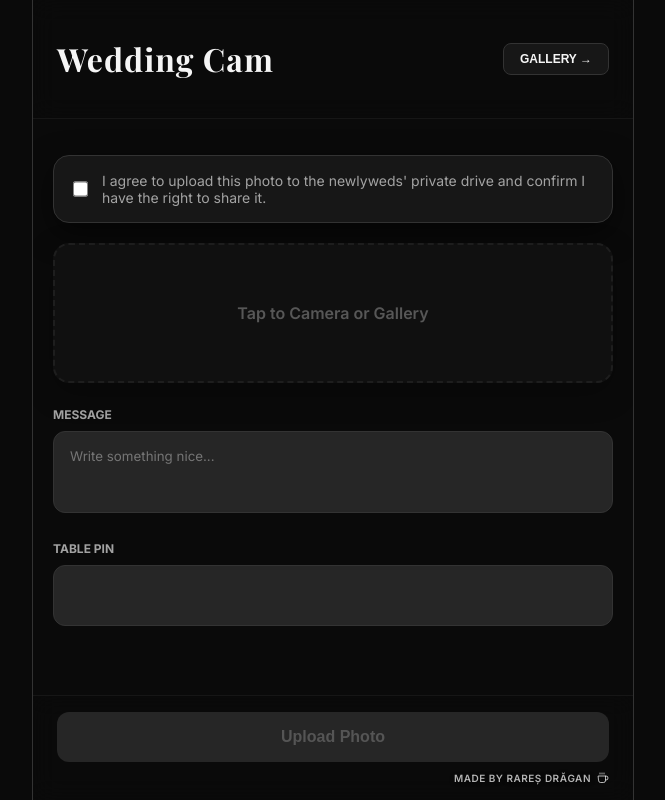
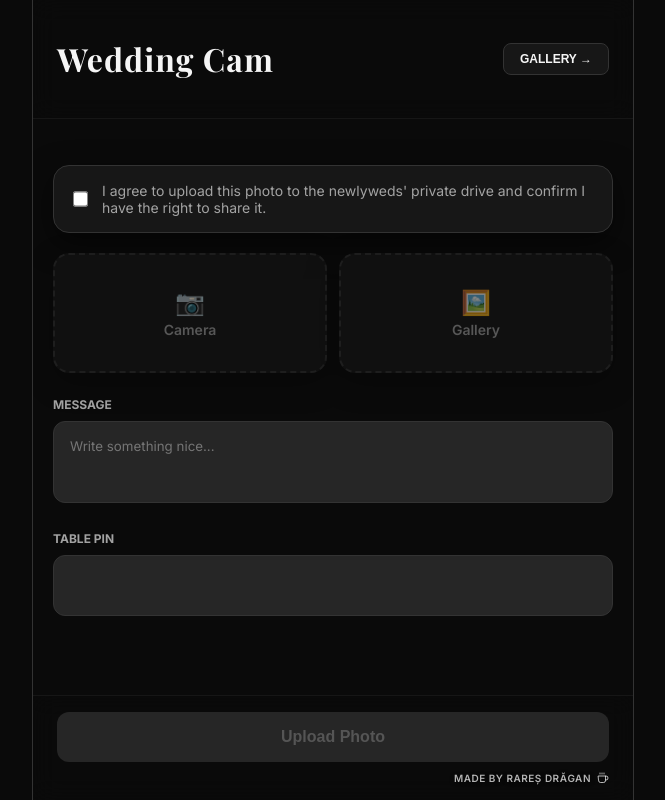
Before and after one commit to BoredSushiRoll/wedding_cam, a Next.js app: page / in a window 1280 px wide. Shown: the whole page, without its empty margins (307-972 px from the left). Built offline with nearby package versions, Linux system fonts and the light colour scheme; a web font is replaced by a local one.

Commit message:
Dual input UI

```diff
--- a/app/page.tsx
+++ b/app/page.tsx
@@ -1,6 +1,6 @@
 "use client"
 
-import { useState } from 'react'
+import { useState, useRef } from 'react'
 import { useRouter } from 'next/navigation'
 
 export default function Home() {
@@ -10,6 +10,11 @@ export default function Home() {
   const [message, setMessage] = useState('')
   const [pin, setPin] = useState('')
   const [hasAgreed, setHasAgreed] = useState(false)
+  const [isUploading, setIsUploading] = useState(false) // The hardware lock
+
+  // Pointers to the hidden file inputs
+  const cameraInputRef = useRef<HTMLInputElement>(null)
+  const galleryInputRef = useRef<HTMLInputElement>(null)
 
   const handleFileChange = (e: React.ChangeEvent<HTMLInputElement>) => {
     if (e.target.files && e.target.files[0]) {
@@ -19,9 +24,15 @@ export default function Home() {
 
   const handleSubmit = async (e: React.FormEvent) => {
     e.preventDefault()
+
+    // Validation checks
     if (!hasAgreed) return alert("You must agree to the terms first.")
     if (!file) return alert("Take a photo or choose one from your gallery.")
     if (pin !== '1209') return alert("Invalid PIN.")
+    if (isUploading) return // Failsafe for rapid double-clicking
+
+    // Lock the UI
+    setIsUploading(true)
 
     const formData = new FormData()
     formData.append('file', file)
@@ -30,10 +41,15 @@ export default function Home() {
 
     try {
       const res = await fetch('/api/upload', { method: 'POST', body: formData })
-      if (res.ok) router.push('/gallery')
-      else alert("Access Denied.")
+      if (res.ok) {
+        router.push('/gallery')
+      } else {
+        alert("Access Denied.")
+        setIsUploading(false) // Only unlock if the server rejects it
+      }
     } catch (err) {
       alert("Network transmission failed.")
+      setIsUploading(false) // Unlock if the network crashes
     }
   }
 
@@ -56,12 +72,55 @@ export default function Home() {
             </span>
           </label>
 
-          <label className="card" style={{ height: '140px', display: 'flex', alignItems: 'center', justifyContent: 'center', border: '2px dashed var(--border-color)', cursor: hasAgreed ? 'pointer' : 'not-allowed', opacity: hasAgreed ? 1 : 0.5 }}>
-            <span style={{ color: 'var(--text-muted)', fontWeight: 600 }}>
-              {file ? file.name : "Tap to Camera or Gallery"}
-            </span>
-            <input type="file" accept="image/*" style={{ display: 'none' }} onChange={handleFileChange} disabled={!hasAgreed}/>
-          </label>
+          {/* DUAL-INPUT UI BLOCK */}
+          <div style={{ display: 'flex', gap: '12px', opacity: hasAgreed ? 1 : 0.5, pointerEvents: hasAgreed ? 'auto' : 'none' }}>
+
+            {/* Camera Trigger */}
+            <div
+              className="card"
+              onClick={() => cameraInputRef.current?.click()}
+              style={{ flex: 1, height: '120px', display: 'flex', flexDirection: 'column', alignItems: 'center', justifyContent: 'center', border: '2px dashed var(--border-color)', cursor: 'pointer', transition: 'border-color 0.2s' }}
+            >
+              <span style={{ fontSize: '24px', marginBottom: '4px' }}>📷</span>
+              <span style={{ color: 'var(--text-muted)', fontWeight: 600, fontSize: '14px' }}>Camera</span>
+            </div>
+
+            {/* Gallery Trigger */}
+            <div
+              className="card"
+              onClick={() => galleryInputRef.current?.click()}
+              style={{ flex: 1, height: '120px', display: 'flex', flexDirection: 'column', alignItems: 'center', justifyContent: 'center', border: '2px dashed var(--border-color)', cursor: 'pointer', transition: 'border-color 0.2s' }}
+            >
+              <span style={{ fontSize: '24px', marginBottom: '4px' }}>🖼️</span>
+              <span style={{ color: 'var(--text-muted)', fontWeight: 600, fontSize: '14px' }}>Gallery</span>
+            </div>
+
+          </div>
+
+          {/* Filename Readout */}
+          {file && (
+            <div style={{ textAlign: 'center', color: 'var(--accent-green)', fontSize: '13px', fontWeight: 'bold' }}>
+              Selected: {file.name}
+            </div>
+          )}
+
+          {/* HIDDEN HARDWARE INPUTS */}
+          <input
+            type="file"
+            accept="image/*"
+            capture="environment" // iOS/Android OS Camera intercept
+            style={{ display: 'none' }}
+            ref={cameraInputRef}
+            onChange={handleFileChange}
+          />
+          <input
+            type="file"
+            accept="image/*" // OS Gallery picker
+            style={{ display: 'none' }}
+            ref={galleryInputRef}
+            onChange={handleFileChange}
+          />
+          {/* END DUAL-INPUT BLOCK */}
 
           <div>
             <label style={{ fontSize: '12px', textTransform: 'uppercase', color: 'var(--text-muted)', fontWeight: 'bold' }}>Message</label>
@@ -77,8 +136,12 @@ export default function Home() {
       </div>
 
       <footer className="glass-footer" style={{ display: 'flex', flexDirection: 'column', gap: '8px' }}>
-        <button className="btn-primary" onClick={handleSubmit} disabled={!hasAgreed}>
-          Upload Photo
+        <button
+          className="btn-primary"
+          onClick={handleSubmit}
+          disabled={!hasAgreed || isUploading} // Locks button physically
+        >
+          {isUploading ? "Uploading..." : "Upload Photo"}
         </button>
 
         {/* The Signature Link */}
```
Also changed, not shown: adobe-express-qr-code.png (added).
